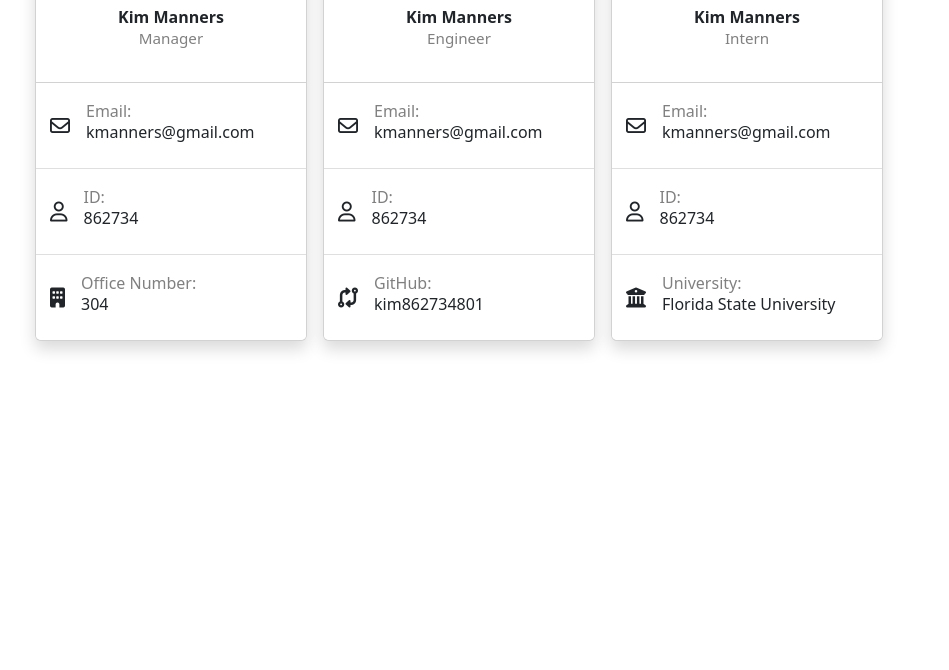
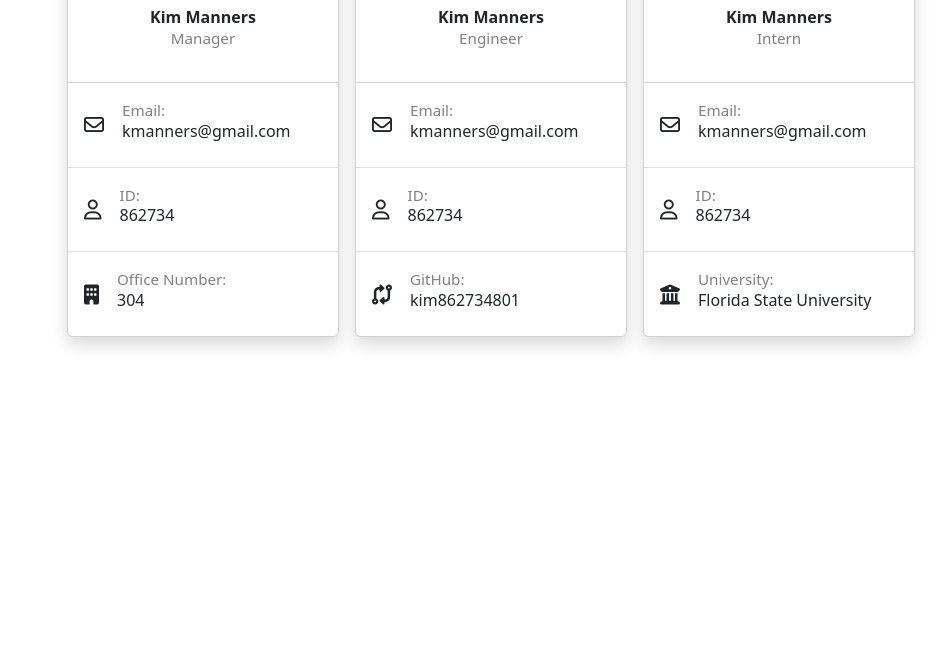
Before and after one commit to ken862734801/team-profile-generator, a website: page test.html in a window 1280 px wide. Shown: the part 130-800 px from the top of the page, without its empty margins (149-1098 px from the left). Drawn offline with nearby package versions, Linux system fonts and the light colour scheme.

Commit message:
padding increase and font size change

```diff
--- a/test.html
+++ b/test.html
@@ -8,7 +8,7 @@
     <title>Document</title>
 </head>
 <body>
-<div class="container w-75 d-flex p-3">
+<div class="container w-75 d-flex flex-wrap p-3" style="justify-content:center;">
 
     <div class="card shadow m-2" style = "min-width: 17rem;">
         <div class="card-header p-3" style="background-color:white;">
@@ -20,23 +20,23 @@
         </div>
         <ul class="list-group list-group-flush">
             <li class="list-group-item p-2 m-0 d-flex" style="align-items:center;">
-                <i class="fa-regular fa-envelope fa-lg" style="margin:0px 6px;"></i>
+                <i class="fa-regular fa-envelope fa-lg" style="margin:0px 8px;"></i>
                 <div style="margin-left:10px;">
-                    <p style="padding-top: 8px; margin-bottom:-3px; color:gray;">Email:</p>
+                    <p style="padding-top: 8px; margin-bottom:-3px; color:gray; font-size:0.95em;">Email:</p>
                     <p>kmanners@gmail.com</p>
                 </div>
             </li>
             <li class="list-group-item p-2 m-0 d-flex" style="align-items:center;">
-                <i class="fa-regular fa-user fa-lg" style="margin:0px 6px;"></i>
+                <i class="fa-regular fa-user fa-lg" style="margin:0px 8px;"></i>
                 <div style="margin-left:10px;">
-                    <p style="padding-top: 8px; margin-bottom:-3px; color:gray;">ID:</p>
+                    <p style="padding-top: 8px; margin-bottom:-3px; color:gray; font-size:0.95em;">ID:</p>
                     <p>862734</p>
                 </div>
             </li>
             <li class="list-group-item p-2 m-0 d-flex" style="align-items:center;">
-                <i class="fa-solid fa-building fa-lg" style="margin:0px 6px;"></i>
+                <i class="fa-solid fa-building fa-lg" style="margin:0px 8px;"></i>
                 <div style="margin-left:10px;">
-                    <p style="padding-top: 8px; margin-bottom:-3px; color:gray;">Office Number:</p>
+                    <p style="padding-top: 8px; margin-bottom:-3px; color:gray; font-size:0.95em;">Office Number:</p>
                     <p>304</p>
                 </div>
             </li>
@@ -49,27 +49,27 @@
                 <p style="font-size:1.75em; font-weight:bold; color: rgb(31, 119, 119) ;margin-top:14px;">KM</p>
             </div>
             <p class="text-center" style="margin-top:8px; font-weight:bold;">Kim Manners</p>
-            <p class="text-center" style="margin-top:-18px; font-size:0.95em; color:gray;">Engineer</p>
+            <p class="text-center" style="margin-top:-18px; font-size:0.95em; color:gray; ">Engineer</p>
         </div>
         <ul class="list-group list-group-flush">
             <li class="list-group-item p-2 m-0 d-flex" style="align-items:center;">
-                <i class="fa-regular fa-envelope fa-lg" style="margin:0px 6px;"></i>
+                <i class="fa-regular fa-envelope fa-lg" style="margin:0px 8px;"></i>
                 <div style="margin-left:10px;">
-                    <p style="padding-top: 8px; margin-bottom:-3px; color:gray;">Email:</p>
+                    <p style="padding-top: 8px; margin-bottom:-3px; color:gray; font-size:0.95em;">Email:</p>
                     <p>kmanners@gmail.com</p>
                 </div>
             </li>
             <li class="list-group-item p-2 m-0 d-flex" style="align-items:center;">
-                <i class="fa-regular fa-user fa-lg" style="margin:0px 6px;"></i>
+                <i class="fa-regular fa-user fa-lg" style="margin:0px 8px;"></i>
                 <div style="margin-left:10px;">
-                    <p style="padding-top: 8px; margin-bottom:-3px; color:gray;">ID:</p>
+                    <p style="padding-top: 8px; margin-bottom:-3px; color:gray; font-size:0.95em;">ID:</p>
                     <p>862734</p>
                 </div>
             </li>
             <li class="list-group-item p-2 m-0 d-flex" style="align-items:center;">
-                <i class="fa-solid fa-code-compare fa-lg" style="margin:0px 6px;"></i>
+                <i class="fa-solid fa-code-compare fa-lg" style="margin:0px 8px;"></i>
                 <div style="margin-left:10px;">
-                    <p style="padding-top: 8px; margin-bottom:-3px; color:gray;">GitHub:</p>
+                    <p style="padding-top: 8px; margin-bottom:-3px; color:gray; font-size:0.95em;">GitHub:</p>
                     <p>kim862734801</p>
                 </div>
             </li>
@@ -86,23 +86,23 @@
         </div>
         <ul class="list-group list-group-flush">
             <li class="list-group-item p-2 m-0 d-flex" style="align-items:center;">
-                <i class="fa-regular fa-envelope fa-lg" style="margin:0px 6px;"></i>
+                <i class="fa-regular fa-envelope fa-lg" style="margin:0px 8px;"></i>
                 <div style="margin-left:10px;">
-                    <p style="padding-top: 8px; margin-bottom:-3px; color:gray;">Email:</p>
+                    <p style="padding-top: 8px; margin-bottom:-3px; color:gray; font-size:0.95em;">Email:</p>
                     <p>kmanners@gmail.com</p>
                 </div>
             </li>
             <li class="list-group-item p-2 m-0 d-flex" style="align-items:center;">
-                <i class="fa-regular fa-user fa-lg" style="margin:0px 6px;"></i>
+                <i class="fa-regular fa-user fa-lg" style="margin:0px 8px;"></i>
                 <div style="margin-left:10px;">
-                    <p style="padding-top: 8px; margin-bottom:-3px; color:gray;">ID:</p>
+                    <p style="padding-top: 8px; margin-bottom:-3px; color:gray; font-size:0.95em;">ID:</p>
                     <p>862734</p>
                 </div>
             </li>
             <li class="list-group-item p-2 m-0 d-flex" style="align-items:center;">
-                <i class="fa-solid fa-building-columns fa-lg" style="margin:0px 6px;"></i>
+                <i class="fa-solid fa-building-columns fa-lg" style="margin:0px 8px;"></i>
                 <div style="margin-left:10px;">
-                    <p style="padding-top: 8px; margin-bottom:-3px; color:gray;">University:</p>
+                    <p style="padding-top: 8px; margin-bottom:-3px; color:gray; font-size:0.95em;">University:</p>
                     <p>Florida State University</p>
                 </div>
             </li>
```
